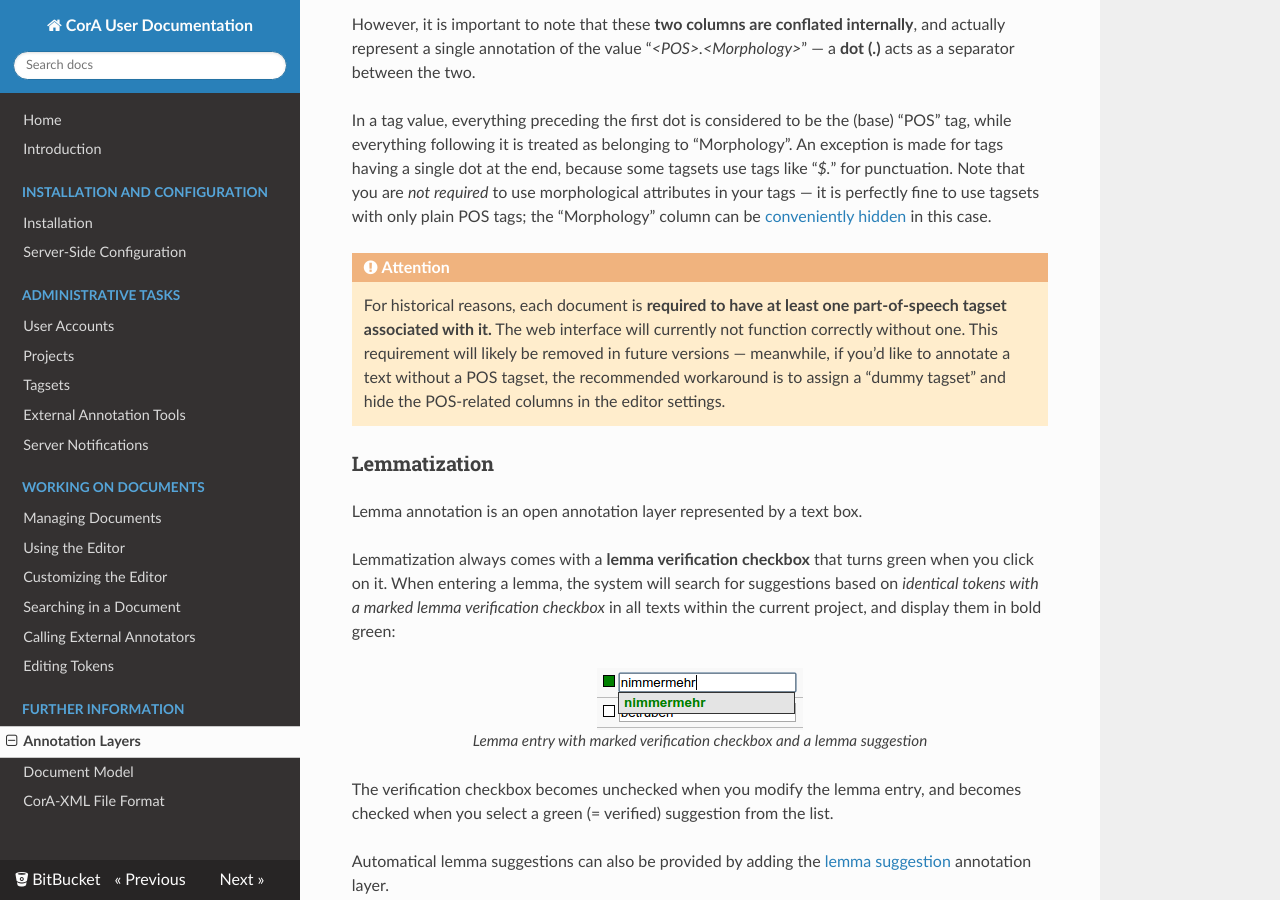
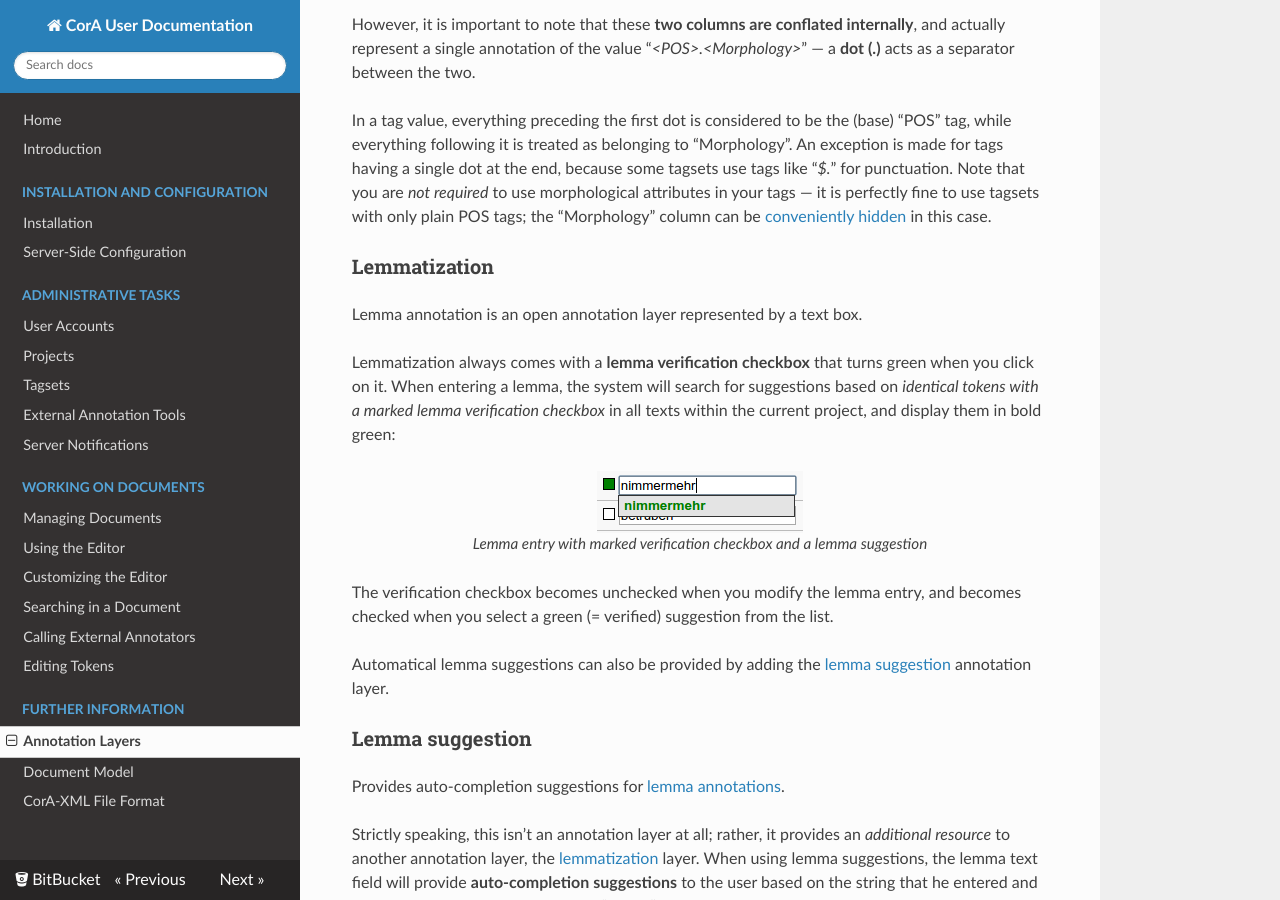
Before and after one commit to comphist/cora, an MkDocs documentation site: the page built from doc/mkdocs/docs/layers.md, in a window 1280 px wide and 900 px high, scrolled down 1502 px. Built offline with MkDocs 1.6.1, drawn with Linux system fonts in a browser that asks for light colours; nearby versions of some CDN libraries; old or Windows-style settings are respelled for this version of MkDocs.

Commit message:
Remove last POS tagset dependence (resolves #40)

```diff
--- a/doc/mkdocs/docs/layers.md
+++ b/doc/mkdocs/docs/layers.md
@@ -74,14 +74,6 @@ because some tagsets use tags like "*$.*" for punctuation.  Note that you
 are *not required* to use morphological attributes in your tags --- it is
 perfectly fine to use tagsets with only plain POS tags; the "Morphology" column
 can be [conveniently hidden](doc-customize.md) in this case.
-
-!!! attention "Attention"
-    For historical reasons, each document is **required to have at least one
-    part-of-speech tagset associated with it.** The web interface will currently
-    not function correctly without one.  This requirement will likely be removed
-    in future versions --- meanwhile, if you'd like to annotate a text without
-    a POS tagset, the recommended workaround is to assign a "dummy tagset" and
-    hide the POS-related columns in the editor settings.
 
 ### Lemmatization
 
```
Also changed, not shown: 2 other files.
